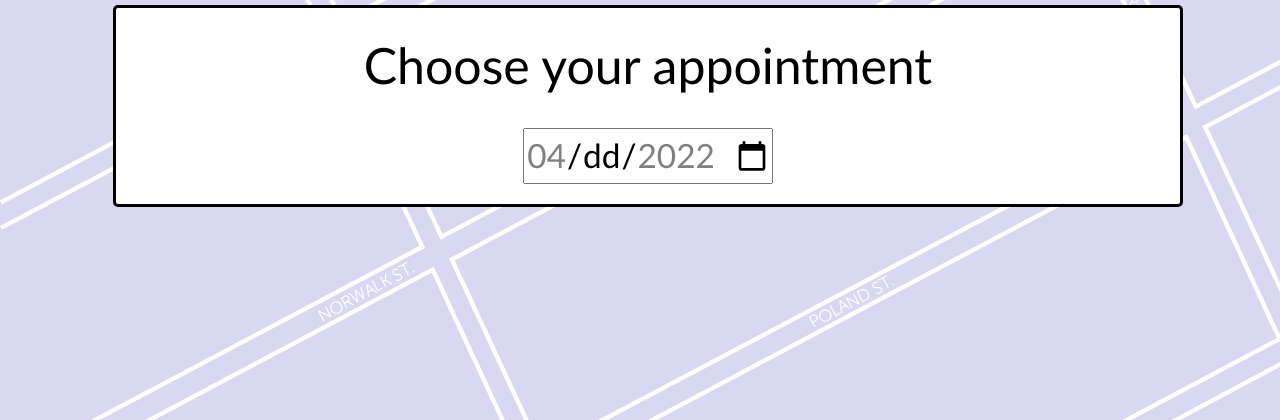
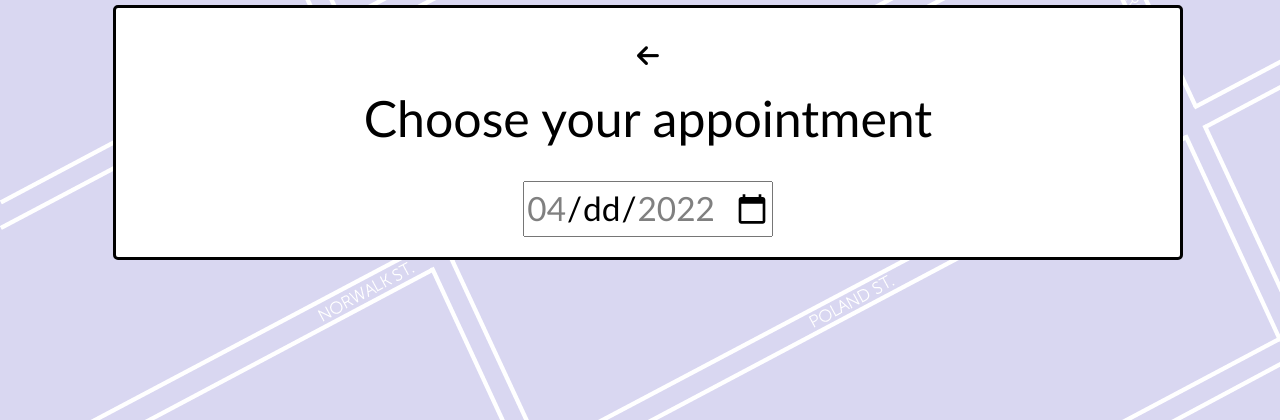
Before and after one commit to aliasadi84/Covid-19-Testing-Registration-Website, a PHP site: page /patient/appo.php in a window 1280 px wide; the page is wider, and only the part inside the window is pictured. Shown: the part 96-516 px from the top of that part. Run offline with PHP 8.4, Linux system fonts and the light colour scheme; a user stored in the database is signed in; data comes from the database, SQL or seed files in the repository; some libraries are stand-ins or nearby versions.

Commit message:
added a back button to return to patient homepage

```diff
--- a/patient/appo.php
+++ b/patient/appo.php
@@ -43,7 +43,7 @@ $userRow=mysqli_fetch_array($res,MYSQLI_ASSOC);
 	<section>
     <div class="bf">
 	<section id="promo-1" class="content-block">
-
+	<a href="patient.php" class="profileback"><i class="fa fa-arrow-left" aria-hidden="true"></i></a>
 		<h2> Choose your appointment</h2>
 		<!--Input the date for the appointment which is sent to the script below to populate available appointments-->
 		<input type="date" id="date" name="date" min="<?php echo date("Y-m-d"); ?>" max="<?php echo date("Y-m-d", strtotime("+14 days")); ?>" onchange="showUser(this.value)"/>
```
